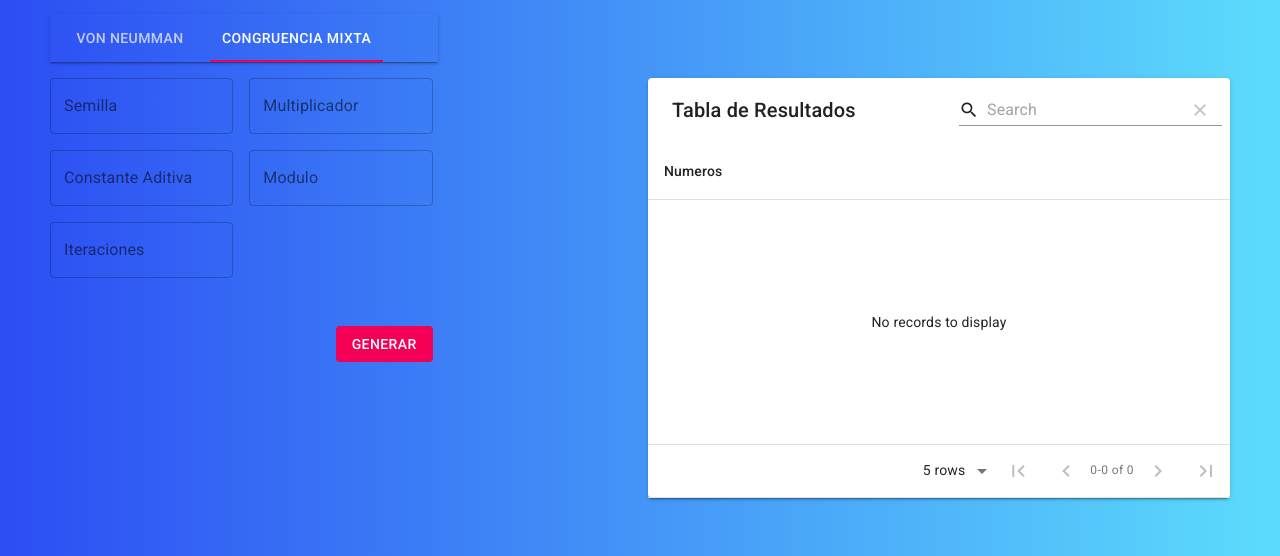
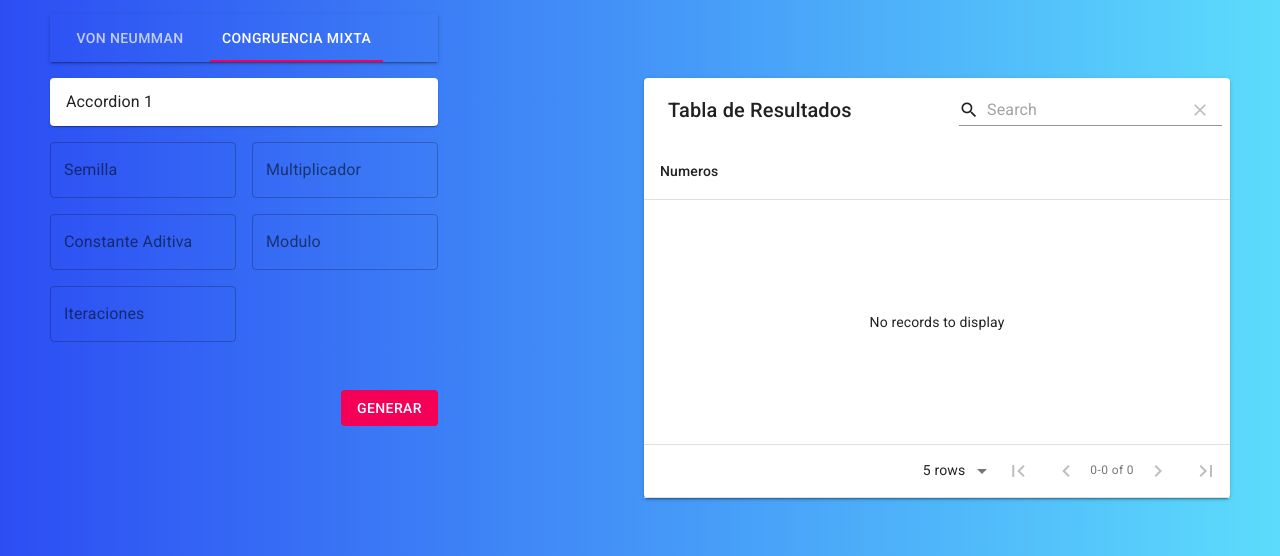
Before and after one commit to hernanvieira/model_and_simulation, a React (Create React App) app: page / in a window 1280 px wide. Both pictures are taken after a click on the tab "CONGRUENCIA MIXTA". Shown: the part 158-714 px from the top of the page. Built offline with nearby package versions, Linux system fonts and the light colour scheme.

Commit message:
Acordion 1
Se agrego el acordion a este metodo con su descripcion correcta.

```diff
--- a/src/components/CongruenciaMixta.js
+++ b/src/components/CongruenciaMixta.js
@@ -1,6 +1,6 @@
 import React, { Component } from "react";
 import TextField from "@material-ui/core/TextField";
-import { Button, Box, Grid, Typography } from "@material-ui/core";
+import { Button, Box, Grid, Typography, Accordion, AccordionSummary, AccordionDetails } from "@material-ui/core";
 
 import MaterialTable from "material-table";
 
@@ -68,8 +68,38 @@ class CongruenciaMixta extends Component {
     return (
       <>
         <form noValidate autoComplete="off" onSubmit={this.handleSubmit}>
-          <Grid container spacing={2}>
+          <Grid container spacing={1}>
             <Grid item xs={4}>
+              <Box mb={2} >
+                <Accordion>
+                  <AccordionSummary
+
+                    aria-controls="panel1a-content"
+                    id="panel1a-header"
+                  >
+                    <Typography>Accordion 1</Typography>
+                  </AccordionSummary>
+                  <AccordionDetails>
+                    <Typography>
+
+                            Los generadores congruenciales lineales generan una secuencia de números pseudoaleatorios en
+                            la cual el próximo número pseudoaleatorio es determinado a partir del último número
+                            generado, es decir, el número pseudoaleatorio <b>X<sub>n+1</sub></b> es derivado a partir
+                            del número pseudoaleatorio <b>X<sub>n</sub></b>. La relación de recurrencia para el
+                            generador congruencial mixto es <b>X<sub>n+1</sub> = (aX<sub>n</sub> + c) mod m</b>, en
+                            donde:
+
+                        <ul class="text-muted">
+                            <li>X<sub>0</sub> = es la semilla</li>
+                            <li>a = el multiplicador</li>
+                            <li>c = la constante aditiva</li>
+                            <li>m = el módulo (m >X<sub>0</sub>, a, c)</li>
+                            <li>X<sub>0</sub>, a, c > 0</li>
+                        </ul>
+                </Typography>
+                  </AccordionDetails>
+                </Accordion>
+              </Box>
               <Box display="flex" justifyContent="center">
                 <Grid container spacing={2}>
                   <Grid item xs={6}>
```
